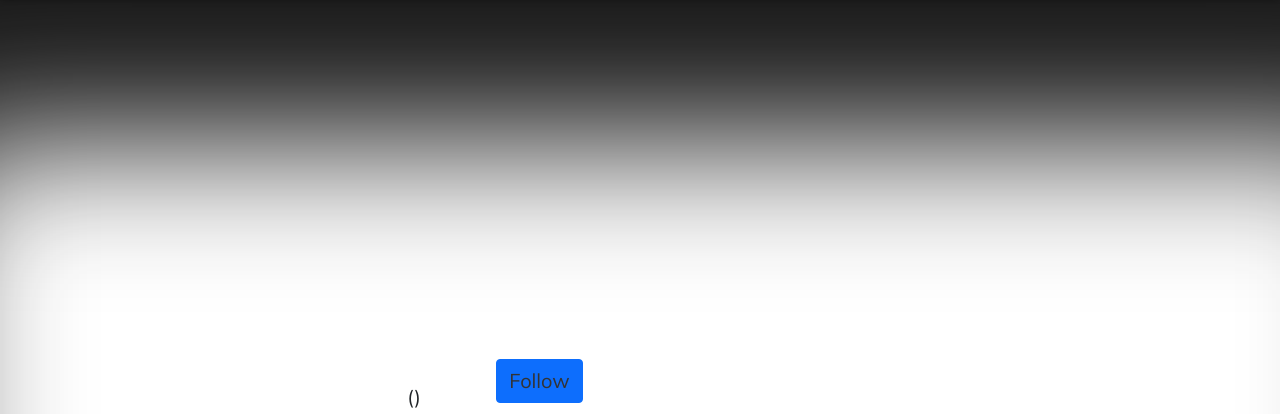
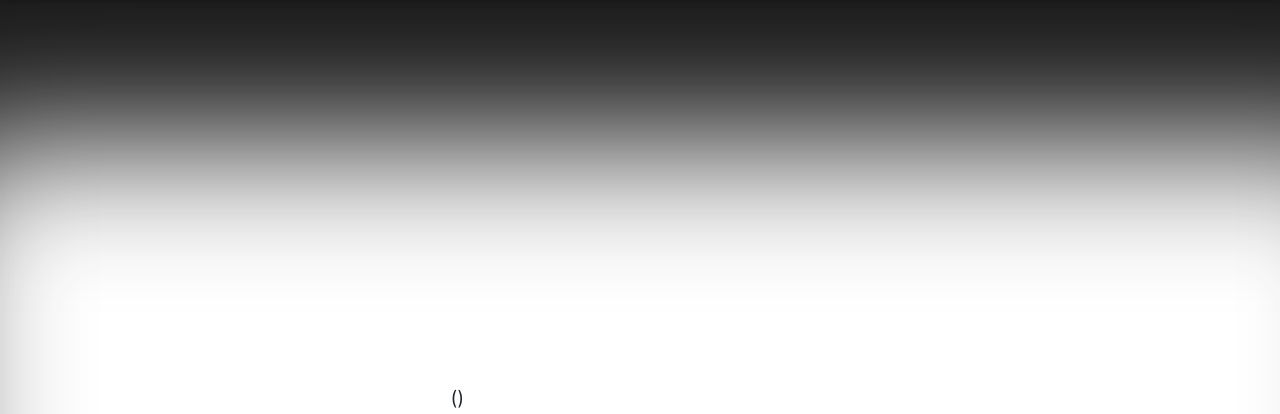
Before and after one commit to hwandev12/django-facebook-demo, a Django app: template templates/account/profile.html in a window 1280 px wide. Shown: the part 63-477 px from the top of the page. Run offline with Django 4.2, Linux system fonts and the light colour scheme; the template is opened without the code that fills it, so the values that code supplies are empty; parts of the project's set-up code (start-up, migrations or seed data) failed here and were passed over; some libraries are stand-ins or nearby versions; some web fonts are replaced.

Commit message:
clear and edit following

```diff
--- a/authentication/admin.py
+++ b/authentication/admin.py
@@ -1,6 +1,7 @@
 from django.contrib import admin
 from django.contrib.auth.admin import UserAdmin as BaseUserAdmin
 from django.contrib.auth.models import Group
+from .models import Profile
 from .forms import (
     UserChangeForm,
     UserCreationForm
@@ -26,7 +27,6 @@ class CustomUserAdmin(BaseUserAdmin):
     fieldsets = (
         ('Changeable points', {'fields': ('email', 'password',)}),
         ('Personal info', {'fields': ('first_name', 'last_name', 'gender',)}),
-        ('Follow', {'fields': ('following',)}),
         ('Permissions', {'fields': ('is_admin', 'user_permissions', )}),
     )
     # add_fieldsets is not a standard ModelAdmin attribute. UserAdmin
@@ -37,7 +37,7 @@ class CustomUserAdmin(BaseUserAdmin):
             'fields': ('email', 'first_name', 'password1', 'password2'),
         }),
     )
-    search_fields = ('email',)
+    search_fields = ('username',)
     ordering = ('email',)
     filter_horizontal = ()
 
--- a/authentication/models.py
+++ b/authentication/models.py
@@ -24,11 +24,6 @@ class CustomUser(AbstractUser):
     is_admin = models.BooleanField(default=False)
     is_staff = models.BooleanField(default=False)
     last_login = models.DateTimeField(null=True)
-
-    # for following users
-    following = models.ManyToManyField(
-        "self", blank=True, related_name="followers", symmetrical=False
-    )
 
     def __str__(self):
         return self.email
--- a/authentication/urls.py
+++ b/authentication/urls.py
@@ -3,7 +3,6 @@ from .views import (
     register_form_view,
     login_form_view,
     profile_section_view,
-    follow_toggle
 )
 from django.contrib.auth.views import LogoutView as logout_form_view
 from django.contrib.auth.views import LoginView
@@ -14,6 +13,5 @@ urlpatterns = [
     path('register/', register_form_view, name='user-register'),
     path('login/', login_form_view, name='user-login'),
     path('logout/', logout_form_view.as_view(), name='user-logout'),
-    path('profile/<str:user_name>/', profile_section_view, name='user-profile'),
-    path("follow-toggle/<str:author>/", follow_toggle, name="followToggle"),
+    path('profile/<str:user_name>/', profile_section_view, name='user-profile')
 ]
--- a/templates/account/profile.html
+++ b/templates/account/profile.html
@@ -35,7 +35,7 @@
                         <h2>{{ user.first_name }} {{ user.last_name }}</h2>
                         <p>({{ user.profile.bio }})</p>
                         <p><a href="#">{{ user.following.count }} followers {{ user.followers.count }} followings</a></p>
-                        <a href="#"><img src="{{ user_following.profile.avatar.url }}" alt="" width="30"></a>
+                        <a href="#"><img src="{{ user.profile.avatar.url }}" alt="" width="30"></a>
                     </div>
                 </div>
                 <div class="top-cover-down-content-right">
@@ -63,13 +63,8 @@
                         <p>({{ user_n.profile.bio }})</p>
                         <p><a href="#">{{ user_n.following.count }} followers</a></p>
                         <p><a href="#">{{ user_n.followers.count }} following</a></p>
-                        <a href="#"><img src="{{ user_following.profile.avatar.url }}" alt="" width="30"></a>
+                        <a href="#"><img src="{{ user_n.profile.avatar.url }}" alt="" width="30"></a>
                     </div>
-                    {% if request.user in user_n.following.all %}
-                    <a href="{% url 'authenticate:followToggle' author=user_n.username  %}" class="btn btn-primary">Unfollow</a>
-                    {% else %}
-                    <a href="{% url 'authenticate:followToggle' author=user_n.username  %}" class="btn btn-primary"> Follow </a>
-                    {% endif %}
                 </div>
             </div>
         </div>
```
Also changed, not shown: authentication/views.py (+0 -19 lines), authentication/migrations/0006_remove_customuser_following.py (added).
